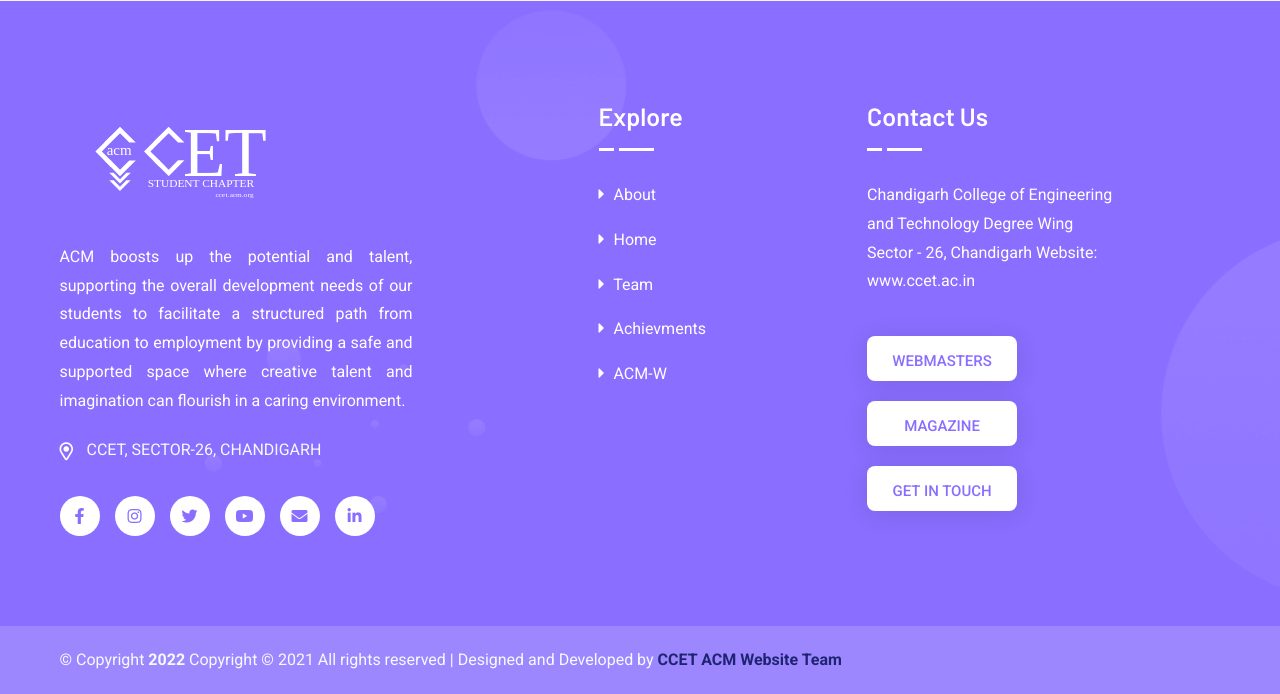
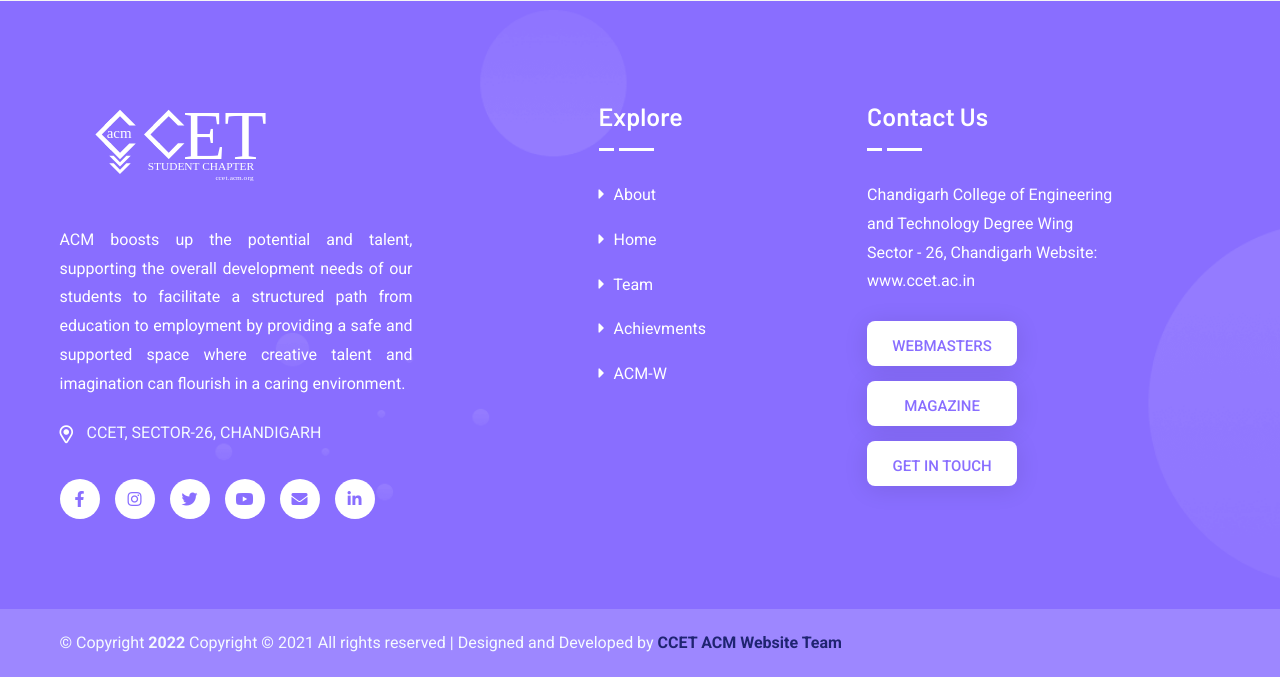
Before and after one commit to ccetacm/ccet-acm-website-2023, a PHP site: page /about.html in a window 1280 px wide. Shown: the part 2629-3323 px from the top of the page. Run offline with PHP 8.4, Linux system fonts and the light colour scheme; some libraries are stand-ins or nearby versions.

Commit message:
Footer updated

```diff
--- a/about.html
+++ b/about.html
@@ -298,7 +298,7 @@
                   <div class="col-md-6 col-lg-4">
                       <div class="footer-widget-box about-us">
                           <a href="#" class="footer-logo">
-                              <img src="assets/img/logo/ACM Logo Black.svg    " alt="">
+                              <img src="assets/img/logo/ACM Logo Black.svg    " style="margin-top: -17px;" alt="">
                           </a>
                           <p class="mb-20" style="text-align: justify;">
                               ACM boosts up the potential and talent, supporting the overall development needs of
@@ -349,18 +349,9 @@
                                   <p>Chandigarh College of Engineering and Technology Degree Wing Sector - 26, Chandigarh
                                       Website: <a style="color: white;" href="https://www.ccet.ac.in/">www.ccet.ac.in</a></p>
                                   <div class="subscribe-form">
-                                    <button class="theme-btn" style="width:150px; height: 45px; font-size: 15px;" type="submit">
-                                        WEBMASTERS
-                                    </button>
-                                    <button class="theme-btn" style="width:150px; height: 45px; font-size: 15px;" type="submit">
-                                        MAGAZINE
-                                    </button>
-                                    <button class="theme-btn" style="width:150px; height: 45px; font-size: 15px; " type="submit">
-                                        GET IN TOUCH
-                                    </button>
-                                      <!-- <form action="#">
-                                          <input type="email" class="form-control" placeholder="Your Email">
-                                      </form> -->
+                                        <a href="#" class="theme-btn" style="width:150px; margin-top: 5px ; height: 45px; font-size: 15px;">WEBMASTERS</a>
+                                        <a href="magazine.html" class="theme-btn" style="width:150px; margin-top: 5px ; height: 45px; font-size: 15px;">MAGAZINE</a>
+                                        <a href="https://docs.google.com/forms/d/e/1FAIpQLScwriiRgKswfp6tReRJN8t6f7PggjOFpDfYdYNmV0WfJW_0AA/viewform" class="theme-btn" style="width:150px; margin-top: 5px ; height: 45px; font-size: 15px;">GET IN TOUCH</a>
                                   </div>
                               </div>
                           </div>
--- a/assets/css/my-style.css
+++ b/assets/css/my-style.css
@@ -837,6 +837,10 @@ div.overlay-blue:hover {
   justify-content: space-evenly;
 }
 
+.footer-btn{
+
+}
+
 @media screen and (max-width: 767px) {
   .about-row-sec-3 {
     width: 100%;
```
